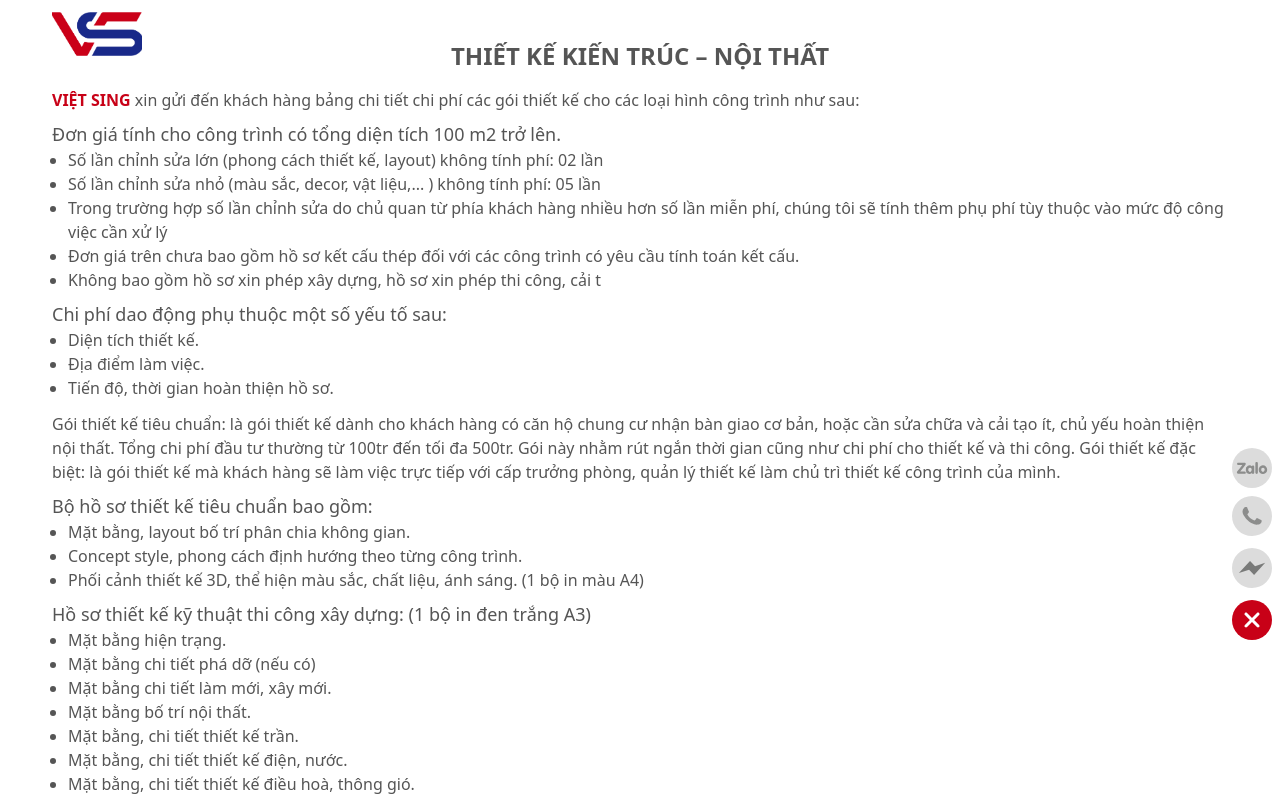
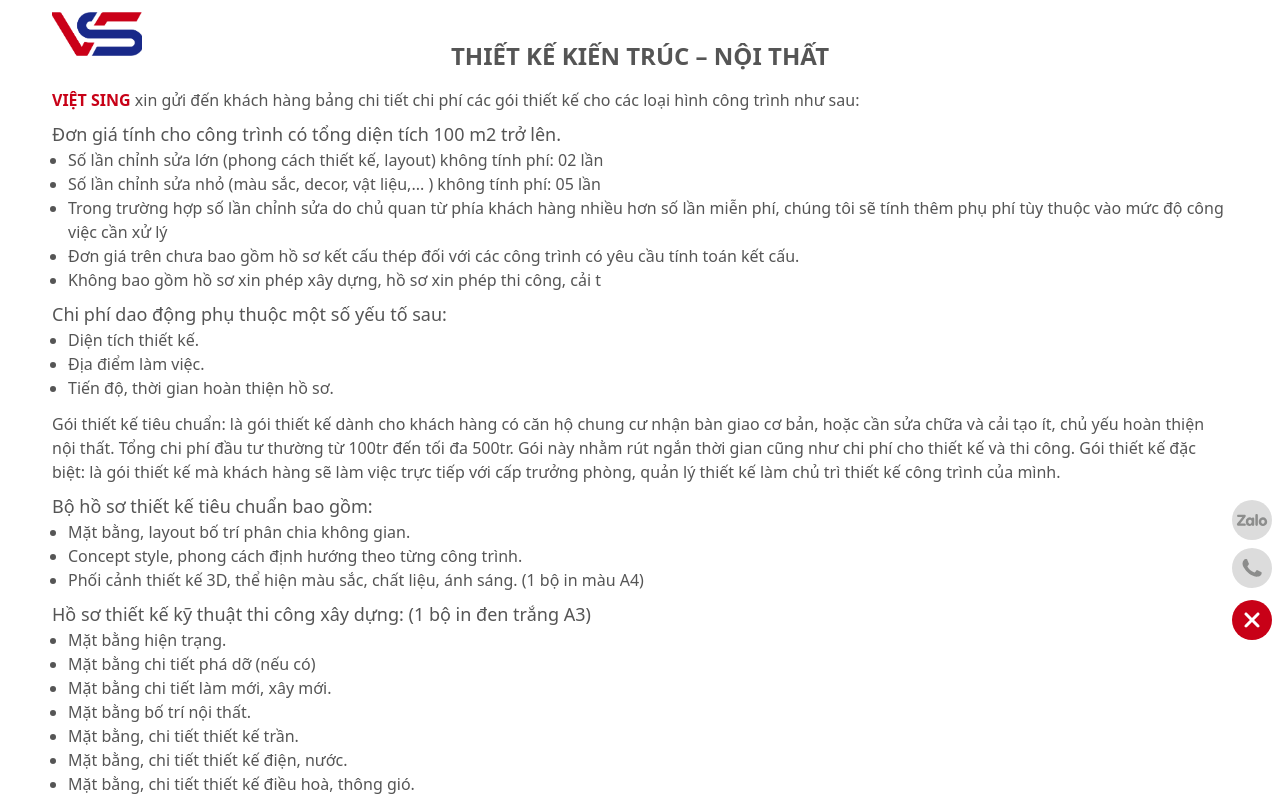
Before and after one commit to lamnntg/vietsing-fe, a Next.js app: page /bao-gia in a window 1280 px wide. Shown: the top 798 px of the page. Built offline with nearby package versions, Linux system fonts and the light colour scheme.

Commit message:
update footer

```diff
--- a/components/layouts/ContactFooter.tsx
+++ b/components/layouts/ContactFooter.tsx
@@ -36,7 +36,7 @@ const ContactFooter = () => {
         <div>
           <div className="mb-2 text-white bg-[#fff] rounded-full w-10 h-10 flex justify-center items-center cursor-pointer">
             <Link
-              href="https://zalo.me/0886889995"
+              href="https://zalo.me/0932925999"
               target="_blank"
               className="text-[14px] text-[#005be0] font-semibold"
             >
@@ -44,14 +44,9 @@ const ContactFooter = () => {
             </Link>
           </div>
           <div className="bg-[#fff] rounded-full w-10 h-10 flex justify-center items-center mb-3 cursor-pointer">
-            <a href="tel:+0886889995">
+            <a href="tel:+0932925999">
               <Image src={Phone} alt="phone" />
             </a>
-          </div>
-          <div className="mb-3 bg-[#fff] rounded-full w-10 h-10 flex justify-center items-center cursor-pointer">
-            <Link href="https://m.me/100144595512175" target="_blank">
-              <Image src={Messenger} alt="messenger" />
-            </Link>
           </div>
           <div
             className="bg-primary rounded-full w-10 h-10 flex justify-center items-center cursor-pointer"
--- a/components/layouts/Footer.tsx
+++ b/components/layouts/Footer.tsx
@@ -41,7 +41,7 @@ const Footer = () => {
           </p>
           <p className="mt-3">
             <Link
-              href="tel:0941689999"
+              href="tel:0932925999"
               className="hover:text-primary transition"
             >
               0932.925.999 / 0941.689.999
```
